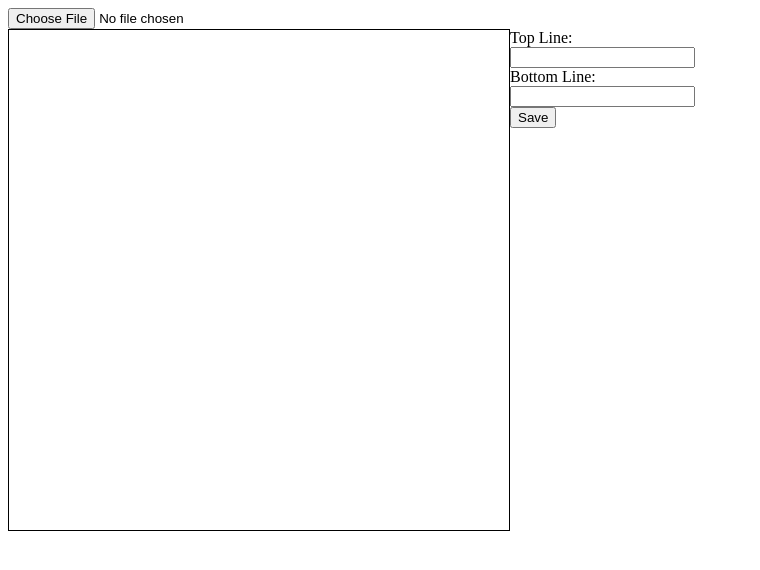
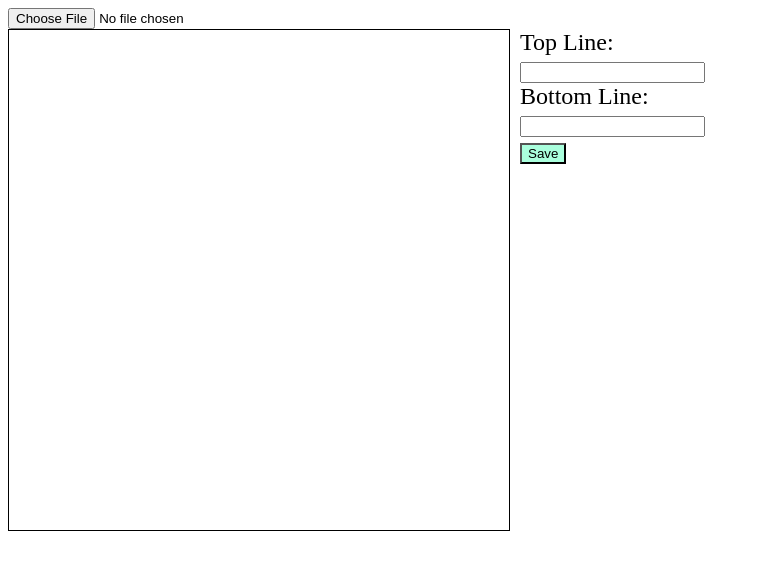
Before and after one commit to MathanKA/meme-generator, a plain HTML site: page MemeMaker.html in a window 1280 px wide. Shown: the whole page, without its empty margins (0-760 px from the left). Drawn offline with Linux system fonts and the light colour scheme.

Commit message:
style changes

```diff
--- a/MemeMaker.html
+++ b/MemeMaker.html
@@ -11,6 +11,18 @@
     #image-container {
       display: flex;
     }
+    #meme {
+      margin-left: 10px;
+      font-size: 24px;
+      font-weight: 500;
+    }
+    #meme button {
+      background-color: #aaffdd;
+      }
+    #meme button:hover {
+      background-color: #aaff;
+    }
+
   </style>
 </head>
 
@@ -20,7 +32,7 @@
   </div>
   <div id="image-container">
     <canvas width="500" height="500" style="border: 1px solid #000;"></canvas>
-    <div>
+    <div id="meme">
       <span>Top Line:</span><br/>
       <input id="topLineText" type="text"><br/>
       <span>Bottom Line:</span><br/>
```
